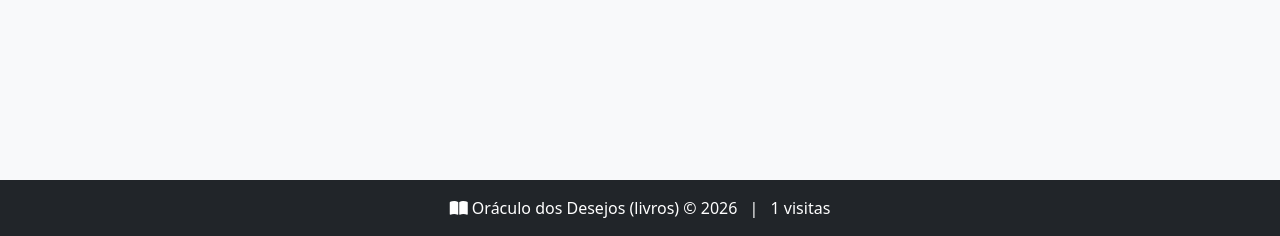
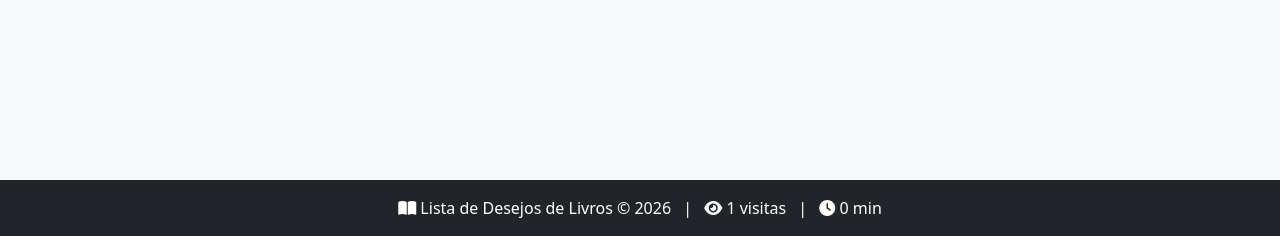
Before and after one commit to LauraUrba/OraculoDosDesejos, a Flask app: page /livro/2 in a window 1280 px wide. Shown: the part 564-800 px from the top of the page. Run offline with Flask 3, Linux system fonts and the light colour scheme.

Commit message:
Oráculo dos desejos - flask

```diff
--- a/app.py
+++ b/app.py
@@ -104,8 +104,23 @@ def deletar(deletar_id):
     return redirect(url_for('home'))
 
 #COKIE
-'''@app.route('/tema', methods=['POST'])  # CORRIGIDO: adicionar a barra
-def tema():'''
+@app.route('/tema', methods=['POST'])
+def tema():
+    tema = request.form.get('tema', 'claro')
+    resp = make_response(redirect(url_for('home')))
+    resp.set_cookie('tema', tema, max_age=60*60*24*30)  # 30 dias
+    flash(f'Tema alterado para {tema}!', 'success')
+    return resp@app.route('/contador', methods=['POST'])
+
+@app.route('/contador', methods=['POST'])
+def contador():
+    if 'visitas' not in session:
+        session['visitas'] = 0
+    # Incrementa o contador
+    session['visitas'] += 1
+    return jsonify({'visitas': session['visitas']})
+
+
 
 if __name__ == '__main__':
     with app.app_context():
--- a/templates/base.html
+++ b/templates/base.html
@@ -65,15 +65,20 @@
     </div>
 
     <!-- Rodapé -->
-    <footer class="bg-dark text-white text-center py-3 mt-5">
+   <footer class="bg-dark text-white text-center py-3 mt-5">
         <div class="container">
             <p class="mb-0">
-                <i class="fas fa-book-open"></i> Oráculo dos Desejos (livros) &copy; 2026
+                <i class="fas fa-book-open"></i> Lista de Desejos de Livros &copy; 2026
                 <span class="mx-2">|</span>
+                <i class="fas fa-eye"></i>
                 <span id="contador-visitas">0</span> visitas
+                <span class="mx-2">|</span>
+                <i class="fas fa-clock"></i>
+                <span id="tempo-sessao">0</span> min
             </p>
         </div>
     </footer>
+
 
     <!-- Bootstrap JS -->
     <script src="https://cdn.jsdelivr.net/npm/bootstrap@5.3.0/dist/js/bootstrap.bundle.min.js"></script>
```
